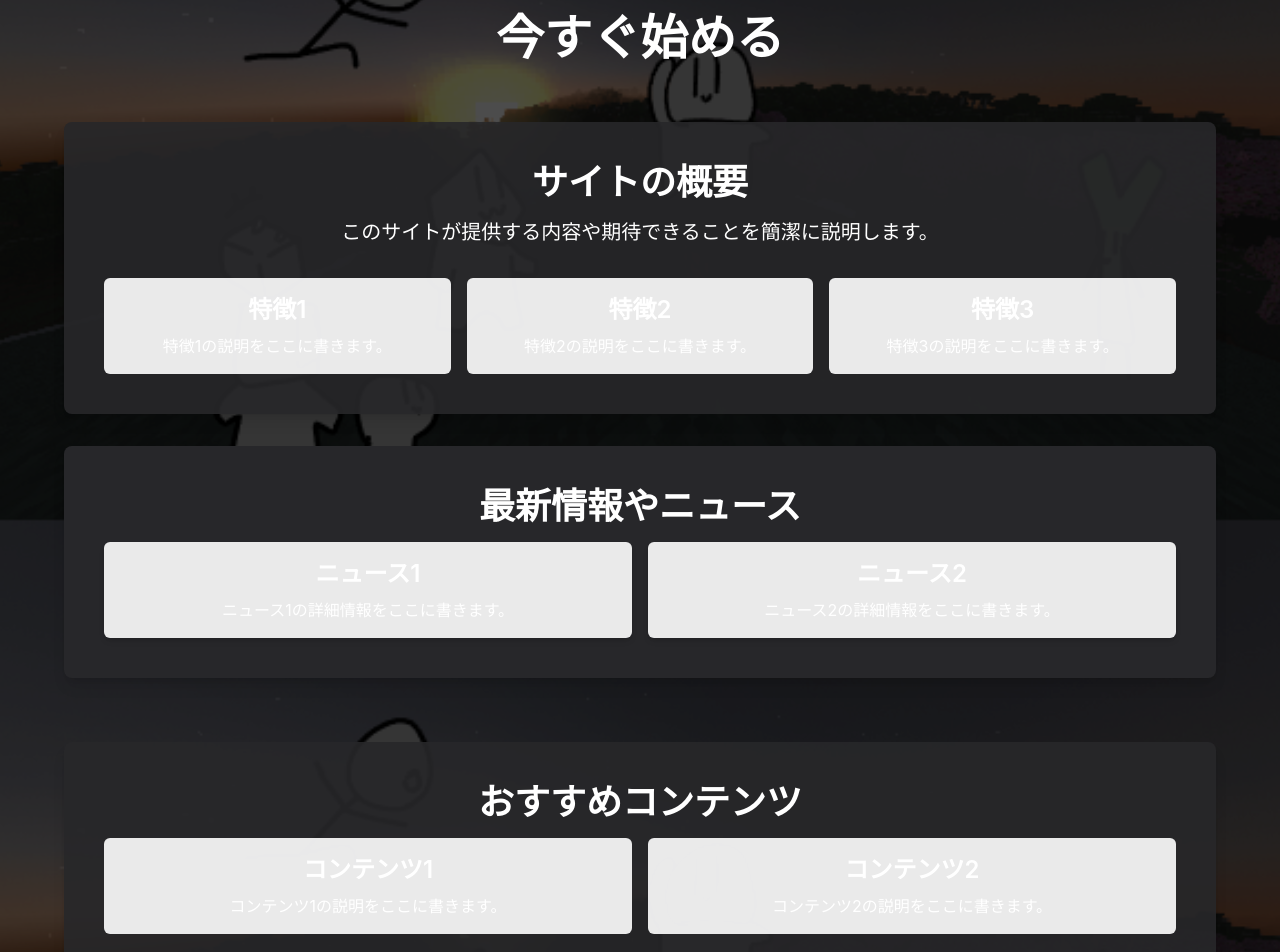
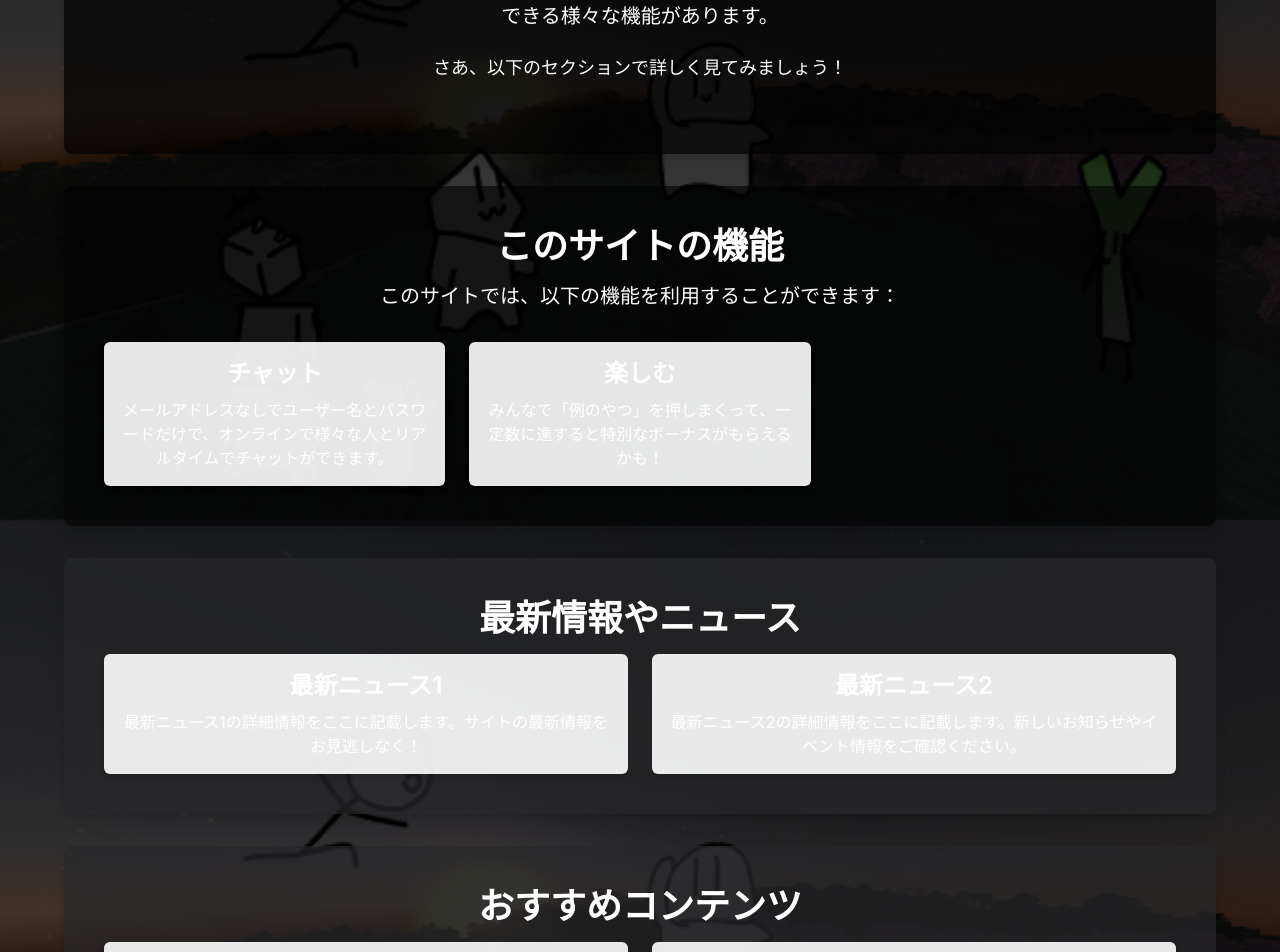
Before and after one commit to systemcmd0122/reninoyatu, a Next.js app: page / in a window 1280 px wide. Shown: the part 280-1232 px from the top of the page. Built offline with nearby package versions, Linux system fonts and the light colour scheme.

Commit message:
Initial commit with chat application

```diff
--- a/app/chat/styles.css
+++ b/app/chat/styles.css
@@ -1,141 +1,216 @@
+/* bodyとhtmlタグのデフォルトのマージンとパディングをリセットし、全体の高さを100%に設定 */
 body, html {
   margin: 0;
   padding: 0;
   height: 100%;
   font-family: Arial, sans-serif;
-  background-color: transparent; /* 背景色を透明にする */
-  overflow: hidden; /* スクロールバーを隠す */
+  background-color: transparent;
+  overflow: hidden;
 }
 
+/* 固定されたナビゲーションバーのスタイル設定 */
+.navbar {
+  position: sticky; /* ビューポートの上部に固定 */
+  top: 0; /* 上端に配置 */
+  z-index: 1000; /* 他の要素よりも前面に表示 */
+  background-color: rgba(0, 0, 0, 0.8); /* 半透明の黒背景 */
+}
+
+/* メインコンテンツエリアの高さとスクロール設定 */
+.main-content {
+  height: calc(100vh - 64px); /* ビューポートの高さから64px引いた高さ */
+  overflow-y: hidden; /* 縦方向のスクロールを隠す */
+}
+
+/* チャットコンテナのレイアウト設定 */
 .chat-container {
   display: flex;
-  flex-direction: column;
-  width: 100%;
-  height: 100vh; /* ビューポートの高さに合わせる */
+  flex-direction: column; /* 縦方向に並べる */
+  height: 100%;
 }
 
-.chat-header {
-  display: flex;
-  justify-content: space-between;
-  align-items: center;
-  padding: 15px;
-  border-bottom: 1px solid #e0e0e0;
-  position: fixed; /* 上部に固定 */
-  top: 0; /* 上からの距離を0に設定 */
-  left: 0; /* 左からの距離を0に設定 */
-  width: 100%; /* 横幅を100%に設定 */
-  background-color: transparent; /* 背景色を透明にする */
-  z-index: 1000; /* 他のコンテンツより上に表示 */
+/* チャットメッセージエリアのスタイル設定 */
+.chat-messages {
+  flex: 1; /* 残りのスペースを占める */
+  overflow-y: auto; /* 縦方向にスクロール可能 */
+  padding: 15px; /* 内側の余白 */
 }
 
-.chat-header h2 {
-  margin: 0;
-  color: #333;
+/* 個々のチャットメッセージのスタイル設定 */
+.chat-message {
+  display: flex;
+  margin-bottom: 15px; /* 下部の余白 */
+  animation: fadeIn 0.3s ease-out; /* フェードインアニメーション */
 }
 
-.chat-settings-button {
-  background: none;
-  border: none;
-  font-size: 14px;
-  cursor: pointer;
+/* 自分のメッセージは右寄せに */
+.chat-message.own-message {
+  justify-content: flex-end;
 }
 
-.chat-settings-menu {
-  position: absolute;
-  right: 10px;
-  top: 60px;
-  background-color: white;
-  border: 1px solid #e0e0e0;
-  border-radius: 4px;
-  padding: 10px;
-  box-shadow: 0 2px 10px rgba(0, 0, 0, 0.1);
+/* チャットアバターのスタイル設定 */
+.chat-avatar {
+  width: 40px;
+  height: 40px;
+  border-radius: 50%; /* 丸くする */
+  margin-right: 10px; /* 右側の余白 */
 }
 
-.chat-messages {
-  flex: 1;
-  overflow-y: auto; /* スクロール可能にする */
-  padding: 15px;
-  box-sizing: border-box; /* パディングとボーダーを含めたサイズ設定 */
-  margin-top: 60px; /* ナビゲーションバーの高さを調整 */
-  margin-bottom: 100px; /* メッセージ入力欄の高さを考慮して下にマージンを追加 */
+/* メッセージコンテンツのスタイル設定 */
+.chat-message-content {
+  background-color: #f1f0f0;
+  border-radius: 18px;
+  padding: 10px 15px;
+  max-width: 70%; /* 最大幅 */
+  word-wrap: break-word; /* 長い単語を折り返す */
+  color: #000;
+}
+
+/* メッセージテキストのスタイル設定 */
+.chat-message-content p {
+  margin: 0;
+  color: #4a4a4a;
+}
+
+/* チャット入力エリアのスタイル設定 */
+.chat-input-container {
+  display: flex;
+  align-items: center; /* 垂直方向に中央揃え */
+  padding: 50px;
+  background-color: transparent;
+}
+
+/* テキストエリアのスタイル設定 */
+.chat-textarea {
+  flex-grow: 1; /* 残りのスペースを占める */
+  border: 1px solid transparent;
+  border-radius: 20px;
+  padding: 10px;
+  font-size: 14px;
+  resize: none; /* サイズ変更を禁止 */
+  outline: none;
+  height: 50px; /* 固定の高さ */
+  min-height: 40px; /* 最小高さ */
+}
+
+/* 送信ボタンのスタイル設定 */
+.chat-button {
+  background-color: #0084ff;
+  color: white;
+  border: none;
+  border-radius: 20px;
+  padding: 10px 20px;
+  margin-left: 10px;
+  cursor: pointer;
+  font-size: 14px;
+  height: 50px; /* テキストエリアと同じ高さ */
+  line-height: 20px;
+  white-space: nowrap; /* テキストを1行に保つ */
+  margin-top: -18px; /* 送信ボタンを上に移動 */
+}
+
+/* 送信ボタンのホバー時のスタイル設定 */
+.chat-button:hover {
+  background-color: #0073e6;
+}
+
+/* フェードインアニメーションの定義 */
+@keyframes fadeIn {
+  from { opacity: 0; transform: translateY(20px); }
+  to { opacity: 1; transform: translateY(0); }
+}
+
+/* 背景画像のスタイル設定 */
+.background-image {
+  position: absolute;
+  top: 0;
+  left: 0;
+  width: 100%;
+  height: 100%;
+  background-image: url('/back.png') !important;
+  background-size: cover;
+  background-position: center;
+  background-attachment: fixed;
+  z-index: -1;
+}
+
+/* ナビゲーションリンクのスタイル設定 */
+.nav-link {
+  padding: 0.5rem 1rem;
+  background-color: rgba(0, 0, 0, 0.7);
+  border: 2px solid #666;
+  box-shadow: 2px 2px 0 #333;
+  text-decoration: none;
+  color: white;
+  transition: all 0.3s ease;
+  border-radius: 4px;
+  position: relative;
+  overflow: hidden;
+}
+
+/* ナビゲーションリンクのホバーエフェクトの定義 */
+.nav-link::before {
+  content: '';
+  position: absolute;
+  top: 50%;
+  left: 50%;
+  width: 200%;
+  height: 200%;
+  background: rgba(255, 255, 255, 0.2);
+  border-radius: 50%;
+  transform: translate(-50%, -50%) scale(0);
+  transition: transform 0.3s ease;
+  z-index: 0;
+}
+
+/* ナビゲーションリンク内のテキストの位置調整 */
+.nav-link span {
+  position: relative;
+  z-index: 1;
+}
+
+/* ナビゲーションリンクのホバー時のスタイル設定 */
+.nav-link:hover {
+  background-color: rgba(0, 0, 0, 0.8);
+  box-shadow: 0 0 15px rgba(0, 255, 255, 0.8), 0 0 25px rgba(0, 255, 255, 0.6), 0 0 35px rgba(0, 255, 255, 0.4);
+}
+
+/* ナビゲーションリンクのホバーエフェクトのアニメーション */
+.nav-link:hover::before {
+  transform: translate(-50%, -50%) scale(1);
+}
+
+/* ナビゲーションリンクのアクティブ時のスタイル設定 */
+.nav-link:active {
+  background-color: rgba(0, 0, 0, 0.9);
+  box-shadow: inset 2px 2px 5px rgba(0, 0, 0, 0.5);
+  transform: scale(0.98);
+  transition: transform 0.1s ease, background-color 0.1s ease;
+}
+
+/* Minecraft風のフォント設定 */
+.minecraft-font {
+  font-family: 'Press Start 2P', cursive;
+}
+
+/* スライドダウンアニメーションの定義 */
+@keyframes slide-down {
+  from {
+    transform: translateY(-100%);
+    opacity: 0;
+  }
+  to {
+    transform: translateY(0);
+    opacity: 1;
+  }
+}
+
+/* スライドダウンアニメーションの適用 */
+.slide-down {
+  animation: slide-down 1s ease-out;
 }
 
 /* スクロールバーを非表示にする */
 .chat-messages::-webkit-scrollbar {
   display: none; /* Webkit系ブラウザでのスクロールバーを非表示にする */
 }
-
-.chat-message {
-  display: flex;
-  margin-bottom: 15px;
-  animation: fadeIn 0.3s ease-out;
-}
-
-.chat-message.own-message {
-  justify-content: flex-end;
-}
-
-.chat-avatar {
-  width: 40px;
-  height: 40px;
-  border-radius: 50%;
-  margin-right: 10px;
-}
-
-.chat-message-content {
-  background-color: #f1f0f0;
-  border-radius: 18px;
-  padding: 10px 15px;
-  max-width: 70%;
-  word-wrap: break-word;
-  color: #000; /* メッセージテキストの色を黒にする */
-}
-
-.chat-message-content p {
-  margin: 0;
-  color: #4a4a4a;
-}
-
-.chat-input-container {
-  display: flex;
-  padding: 10px;
-  border-top: 1px solid transparent;
-  background-color: transparent; /* 背景色を設定 */
-  box-sizing: border-box; /* パディングとボーダーを含めたサイズ設定 */
-  position: sticky; /* スクロールしないようにする */
-  bottom: 0; /* 画面下部に固定する */
-  width: 100%; /* 横幅を100%に設定 */
-  background-color: transparent; /* 背景色を白に設定 */
-}
-
-.chat-textarea {
-  flex-grow: 1;
-  border: 1px solid #e0e0e0;
-  border-radius: 20px;
-  padding: 10px;
-  font-size: 14px;
-  resize: none;
-  outline: none;
-}
-
-.chat-button {
-  background-color: #0084ff;
-  color: white;
-  border: none;
-  border-radius: 20px;
-  padding: 10px 20px; /* ボタンの内側のパディングを調整 */
-  margin-left: 10px;
-  cursor: pointer;
-  font-size: 14px;
-  height: 65px; /* ボタンの高さを設定 */
-  line-height: 20px; /* ボタン内のテキストの位置を調整 */
-}
-
-.chat-button:hover {
-  background-color: #0073e6;
-}
-
-@keyframes fadeIn {
-  from { opacity: 0; transform: translateY(20px); }
-  to { opacity: 1; transform: translateY(0); }
-}
--- a/app/globals.css
+++ b/app/globals.css
@@ -115,12 +115,6 @@
   transition: transform 0.1s ease, background-color 0.1s ease;
 }
 
-/* Hero Section */
-.hero-section {
-  font-size: 3rem;
-  font-weight: bold;
-  margin-bottom: 1rem;
-}
 
 /* Feature Item */
 .feature-item, .news-item, .recommended-item {
--- a/app/page.tsx
+++ b/app/page.tsx
@@ -20,60 +20,56 @@ const HOME = () => {
             <Link href="/chat" className="nav-link">Chat</Link>
           </div>
         </nav>
-        <main className="flex-grow flex flex-col items-center justify-center">
-          {/* ヒーローセクション */}
-          <header className="hero-section flex flex-col items-center justify-center text-center p-8">
-            <h1 className="text-6xl font-bold text-white mb-4">例のやつ</h1>
-            <p className="text-2xl text-white mb-8">ウェブサイトの主なテーマや目的をここに書きます。</p>
-            <Link href="/enjoy" className="btn-primary">今すぐ始める</Link>
-          </header>
+        <main className="flex-grow flex flex-col items-center justify-center px-4 py-8">
+          {/* ウェルカムセクション */}
+          <section className="welcome-section bg-black bg-opacity-70 text-white rounded-lg shadow-lg p-10 w-full max-w-6xl text-center mb-8">
+            <h2 className="text-5xl font-bold mb-6">ようこそ！</h2>
+            <p className="text-xl mb-6">「例のヤツ」のホームページへようこそ。このサイトでは、あなたが興味を持っている情報を見つけたり、参加したりできる様々な機能があります。</p>
+            <p className="text-lg mb-8">さあ、以下のセクションで詳しく見てみましょう！</p>
+          </section>
 
-          {/* サイトの概要 */}
-          <section className="overview-section bg-zinc-800 bg-opacity-90 rounded-lg shadow-lg p-10 w-full max-w-6xl text-center">
-            <h2 className="text-4xl font-bold mb-4">サイトの概要</h2>
-            <p className="text-xl mb-8">このサイトが提供する内容や期待できることを簡潔に説明します。</p>
-            <div className="grid grid-cols-1 md:grid-cols-3 gap-4">
-              <div className="feature-item p-4 bg-gray-200 rounded-lg">
-                <h3 className="text-2xl font-semibold mb-2">特徴1</h3>
-                <p>特徴1の説明をここに書きます。</p>
+          {/* 機能紹介セクション */}
+          <section className="overview-section bg-black bg-opacity-60 text-white rounded-lg shadow-lg p-10 w-full max-w-6xl text-center mb-8">
+            <h2 className="text-4xl font-bold mb-4">このサイトの機能</h2>
+            <p className="text-xl mb-8">このサイトでは、以下の機能を利用することができます：</p>
+            <div className="grid grid-cols-1 md:grid-cols-2 lg:grid-cols-3 gap-6">
+              <div className="feature-item p-6 bg-black bg-opacity-70 rounded-lg shadow-md">
+                <h3 className="text-2xl font-semibold mb-2">チャット</h3>
+                <p>メールアドレスなしでユーザー名とパスワードだけで、オンラインで様々な人とリアルタイムでチャットができます。</p>
               </div>
-              <div className="feature-item p-4 bg-gray-200 rounded-lg">
-                <h3 className="text-2xl font-semibold mb-2">特徴2</h3>
-                <p>特徴2の説明をここに書きます。</p>
-              </div>
-              <div className="feature-item p-4 bg-gray-200 rounded-lg">
-                <h3 className="text-2xl font-semibold mb-2">特徴3</h3>
-                <p>特徴3の説明をここに書きます。</p>
+              <div className="feature-item p-6 bg-black bg-opacity-70 rounded-lg shadow-md">
+                <h3 className="text-2xl font-semibold mb-2">楽しむ</h3>
+                <p>みんなで「例のやつ」を押しまくって、一定数に達すると特別なボーナスがもらえるかも！</p>
               </div>
             </div>
           </section>
 
-          {/* 最新情報やニュース */}
-          <section className="news-section bg-zinc-800 rounded-lg shadow-lg p-10 w-full max-w-6xl text-center my-8">
+          {/* 最新情報セクション */}
+          <section className="news-section bg-zinc-800 bg-opacity-70 rounded-lg shadow-lg p-10 w-full max-w-6xl text-center mb-8">
             <h2 className="text-4xl font-bold mb-4">最新情報やニュース</h2>
-            <div className="grid grid-cols-1 md:grid-cols-2 gap-4">
-              <div className="news-item p-4 bg-white rounded-lg shadow-md">
-                <h3 className="text-2xl font-semibold mb-2">ニュース1</h3>
-                <p>ニュース1の詳細情報をここに書きます。</p>
+            <div className="grid grid-cols-1 md:grid-cols-2 gap-6">
+              <div className="news-item p-6 bg-white bg-opacity-90 rounded-lg shadow-md">
+                <h3 className="text-2xl font-semibold mb-2">最新ニュース1</h3>
+                <p>最新ニュース1の詳細情報をここに記載します。サイトの最新情報をお見逃しなく！</p>
               </div>
-              <div className="news-item p-4 bg-white rounded-lg shadow-md">
-                <h3 className="text-2xl font-semibold mb-2">ニュース2</h3>
-                <p>ニュース2の詳細情報をここに書きます。</p>
+              <div className="news-item p-6 bg-white bg-opacity-90 rounded-lg shadow-md">
+                <h3 className="text-2xl font-semibold mb-2">最新ニュース2</h3>
+                <p>最新ニュース2の詳細情報をここに記載します。新しいお知らせやイベント情報をご確認ください。</p>
               </div>
             </div>
           </section>
 
-          {/* おすすめコンテンツ */}
-          <section className="recommended-section bg-zinc-800 bg-opacity-90 rounded-lg shadow-lg p-10 w-full max-w-6xl text-center my-8">
+          {/* おすすめコンテンツセクション */}
+          <section className="recommended-section bg-zinc-800 bg-opacity-70 rounded-lg shadow-lg p-10 w-full max-w-6xl text-center">
             <h2 className="text-4xl font-bold mb-4">おすすめコンテンツ</h2>
-            <div className="grid grid-cols-1 md:grid-cols-2 gap-4">
-              <div className="recommended-item p-4 bg-gray-200 rounded-lg">
+            <div className="grid grid-cols-1 md:grid-cols-2 gap-6">
+              <div className="recommended-item p-6 bg-gray-200 bg-opacity-90 rounded-lg shadow-md">
                 <h3 className="text-2xl font-semibold mb-2">コンテンツ1</h3>
-                <p>コンテンツ1の説明をここに書きます。</p>
+                <p>コンテンツ1の説明をここに記載します。興味深い内容がたくさんありますので、ぜひチェックしてみてください。</p>
               </div>
-              <div className="recommended-item p-4 bg-gray-200 rounded-lg">
+              <div className="recommended-item p-6 bg-gray-200 bg-opacity-90 rounded-lg shadow-md">
                 <h3 className="text-2xl font-semibold mb-2">コンテンツ2</h3>
-                <p>コンテンツ2の説明をここに書きます。</p>
+                <p>コンテンツ2の説明をここに記載します。皆さんに役立つ情報や面白いコンテンツが満載です。</p>
               </div>
             </div>
           </section>
```
Also changed, not shown: app/chat/page.tsx (+5 -4 lines), 2 other files (tests, documents, lock files or other folders).
